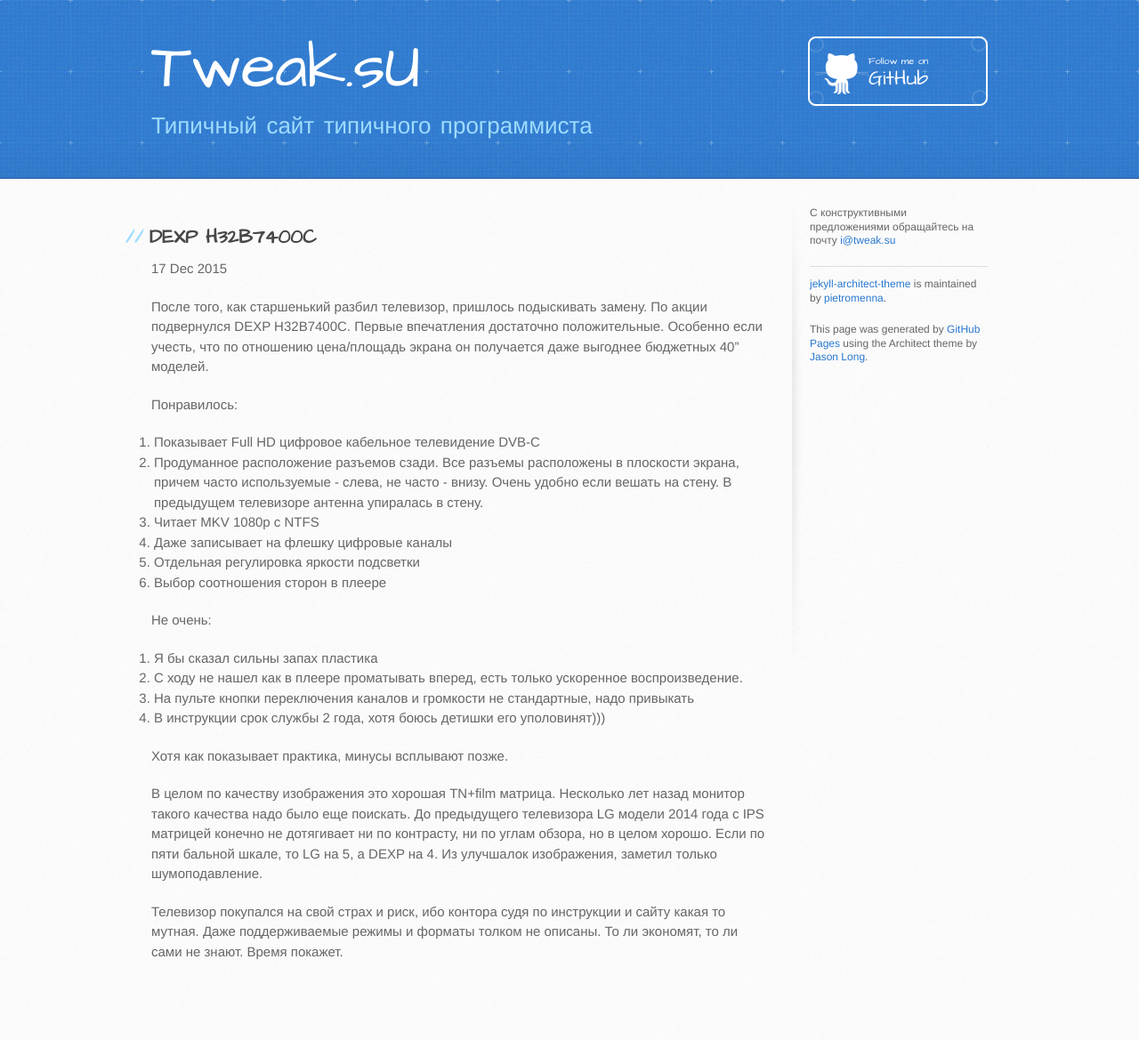
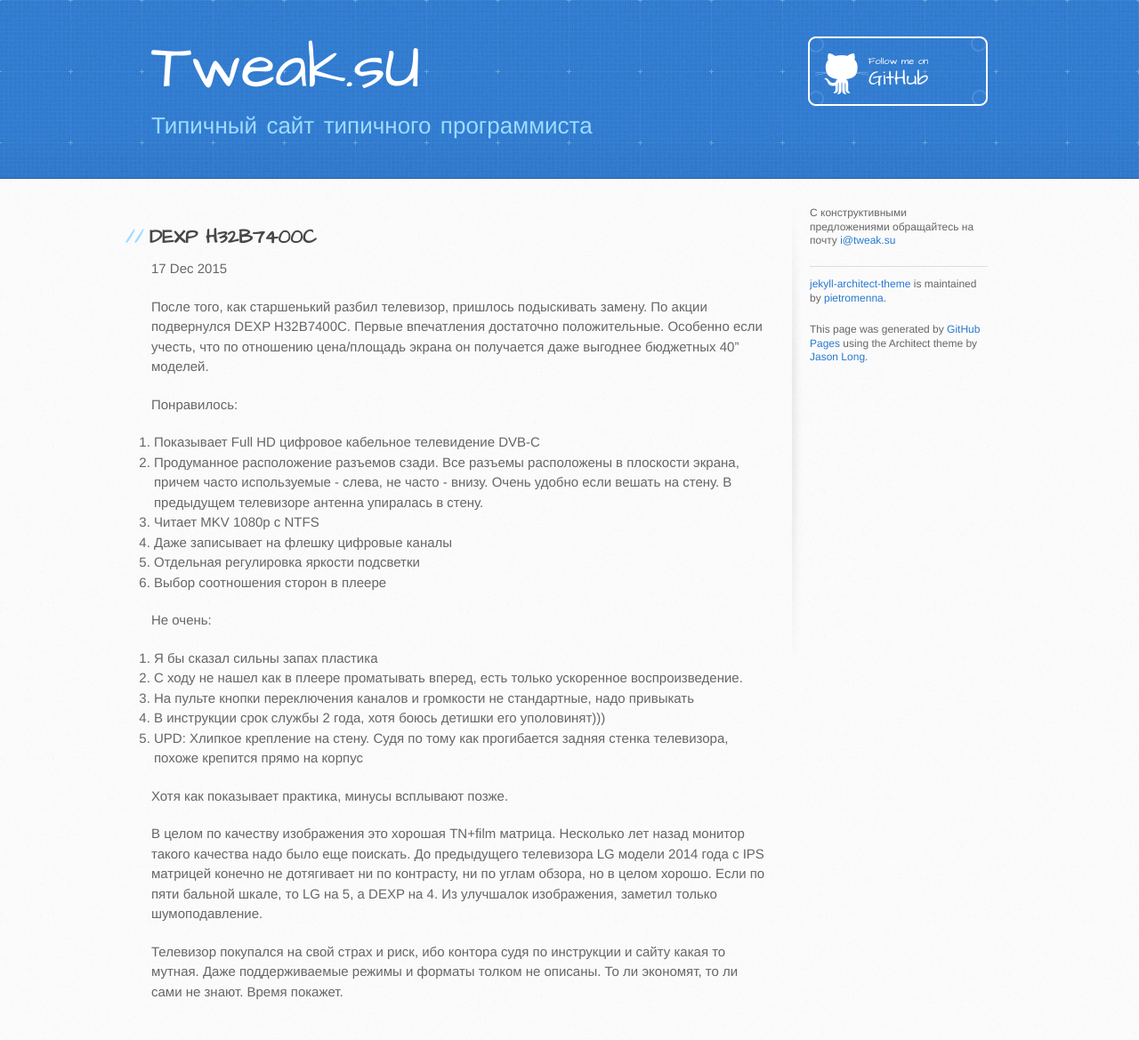
Before and after one commit to volodin-aa/volodin-aa.github.io, a Jekyll site: the page built from _posts/2015-12-17-dexp.md, in a window 1280 px wide. Shown: the whole page at 89% size. Built offline with Jekyll 4.4.1, drawn with Linux system fonts in a browser that asks for light colours; before the commit the page ends 1124 px from its top, so only the background shows below that.

Commit message:
Крепление

```diff
--- a/_posts/2015-12-17-dexp.md
+++ b/_posts/2015-12-17-dexp.md
@@ -22,6 +22,7 @@
 2. С ходу не нашел как в плеере проматывать вперед, есть только ускоренное воспроизведение.
 3. На пульте кнопки переключения каналов и громкости не стандартные, надо привыкать
 4. В инструкции срок службы 2 года, хотя боюсь детишки его уполовинят)))
+5. UPD: Хлипкое крепление на стену. Судя по тому как прогибается задняя стенка телевизора, похоже крепится прямо на корпус
 
 Хотя как показывает практика, минусы всплывают позже.
 
```
